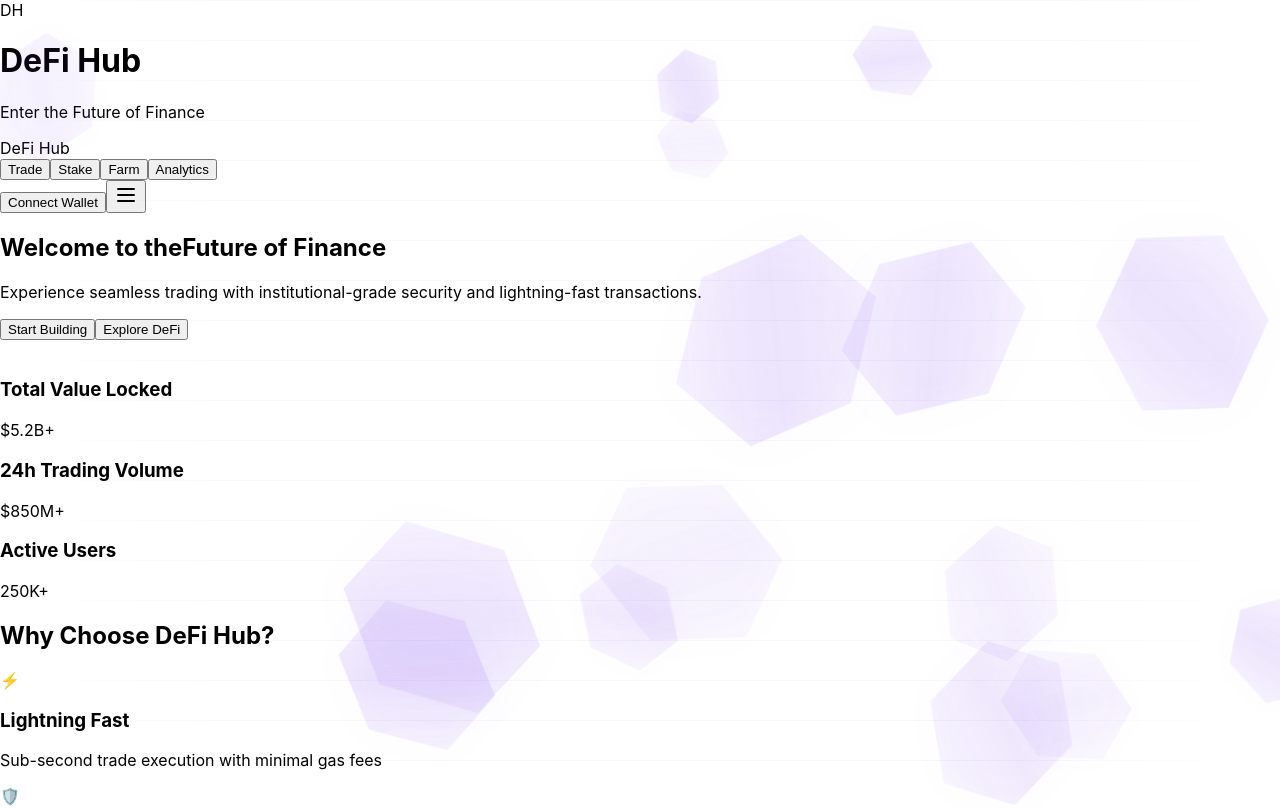
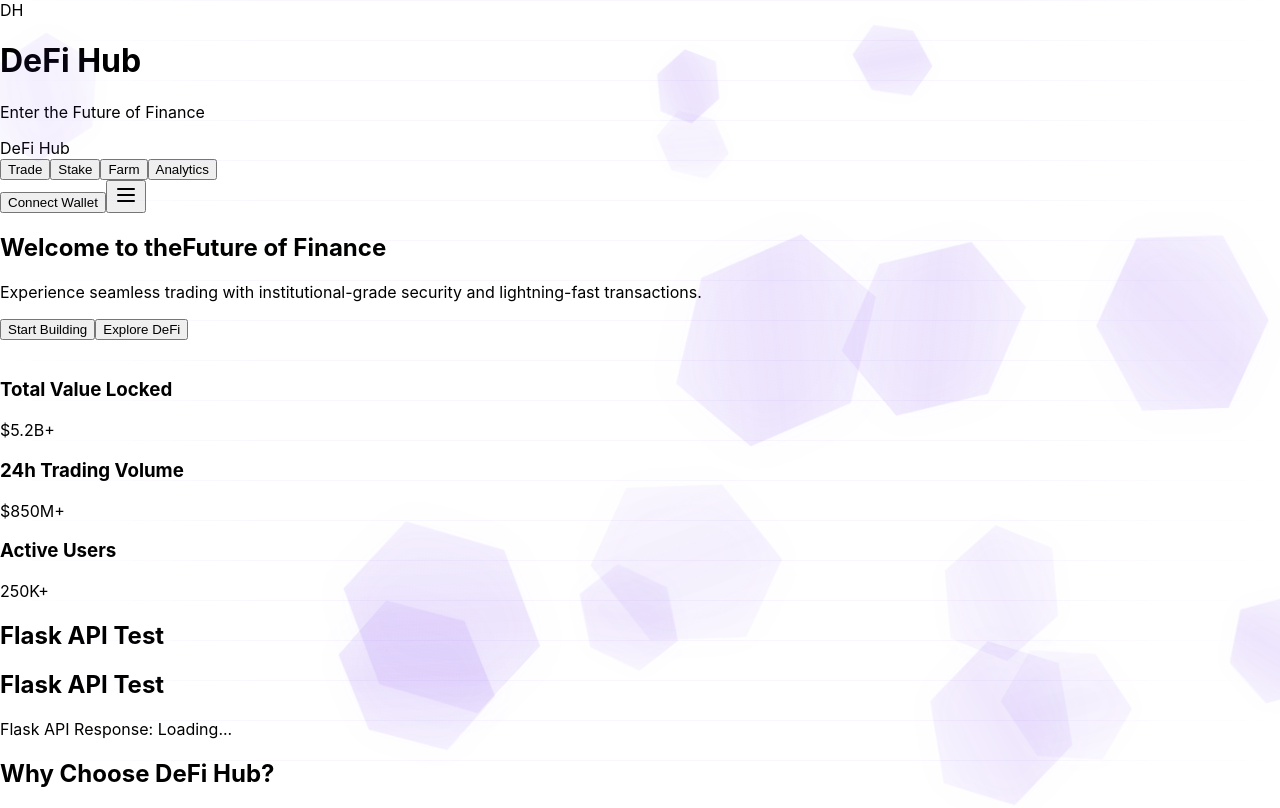
Before and after one commit to Alicharaf-AUB/DefiHub, a React (Create React App) app: page / in a window 1280 px wide. Shown: the top 808 px of the page. Built offline with nearby package versions, Linux system fonts and the light colour scheme; no server answers.

Commit message:
link front and back

```diff
--- a/src/HomePage.js
+++ b/src/HomePage.js
@@ -3,6 +3,7 @@ import {  Menu } from 'lucide-react';
 import { useNavigate } from 'react-router-dom';
 import Header from './components/Header';
 import Footer from './components/Footer';
+import TestFlaskAPI from './components/TestFlaskApi';
 
 /* -----------------------
    Cinematic Intro
@@ -242,6 +243,16 @@ const HomeP = () => {
             </div>
           </div>
         </section>
+
+
+        <section className="py-20 bg-black/80">
+  <div className="max-w-7xl mx-auto px-6 text-center">
+    <h2 className="text-3xl font-bold mb-4 text-purple-300">
+      Flask API Test
+    </h2>
+    <TestFlaskAPI />
+  </div>
+</section>
 
         {/* Features Section */}
         <section className="py-20 relative overflow-hidden">
--- /dev/null
+++ b/src/components/TestFlaskApi.js
@@ -0,0 +1,24 @@
+import React, { useEffect, useState } from "react";
+
+const TestFlaskAPI = () => {
+  const [message, setMessage] = useState("");
+
+  useEffect(() => {
+    fetch("http://127.0.0.1:5000/test") // Make sure this URL is correct!
+      .then((res) => res.json())
+      .then((data) => {
+        console.log("Flask API Response:", data); // Debugging
+        setMessage(data.message);
+      })
+      .catch((error) => console.error("Error fetching Flask API:", error));
+  }, []);
+
+  return (
+    <div>
+      <h2>Flask API Test</h2>
+      <p>Flask API Response: {message || "Loading..."}</p>
+    </div>
+  );
+};
+
+export default TestFlaskAPI;
```
